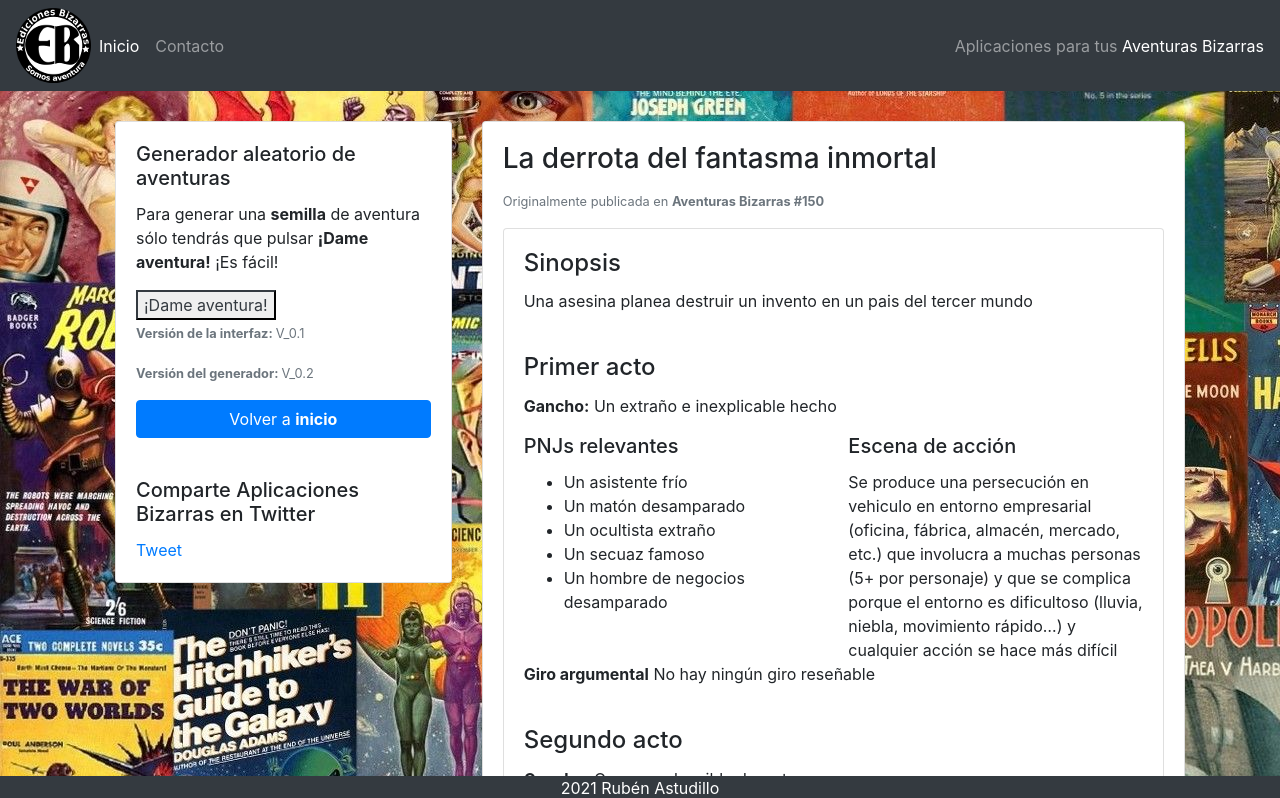
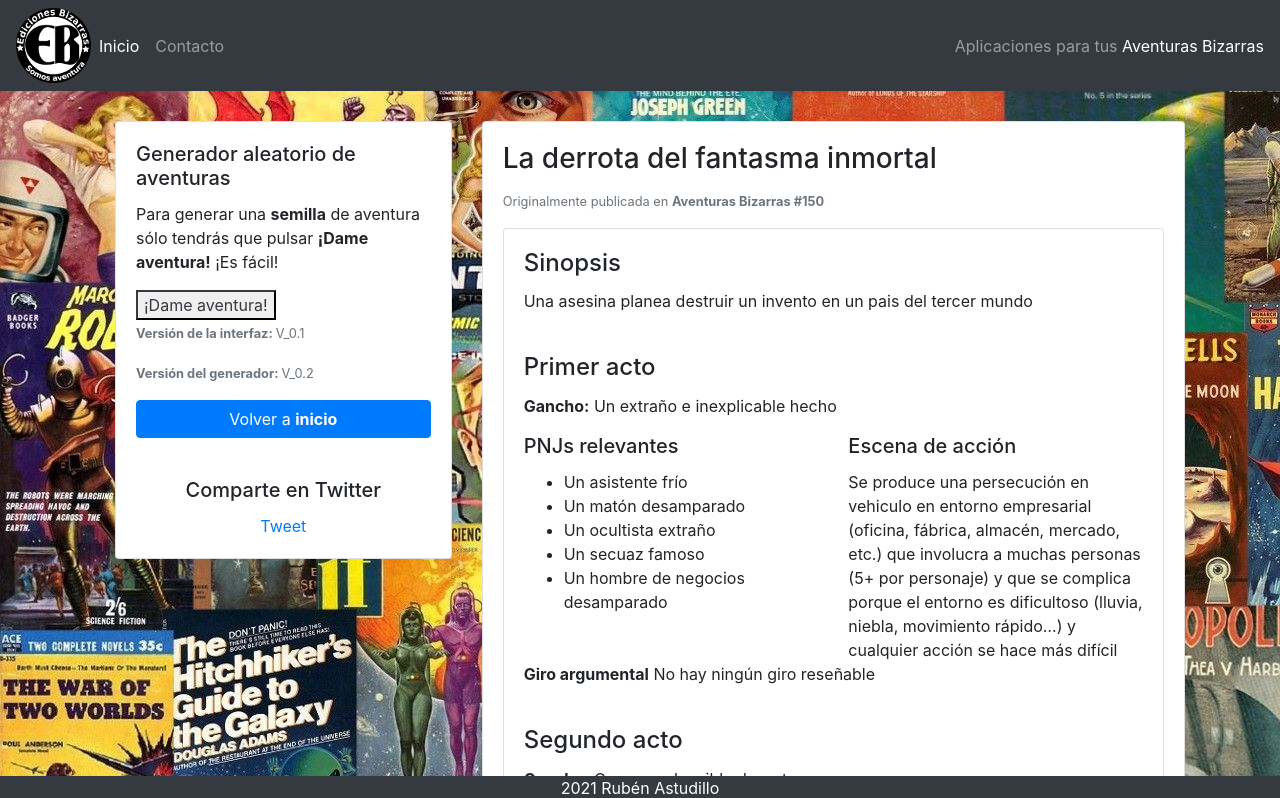
Before and after one commit to njiall/aventurasBizarras, an Angular app: page /#/generaAventuras in a window 1280 px wide. Shown: the top 798 px of the page. Built offline with nearby package versions, Linux system fonts and the light colour scheme.

Commit message:
Centro los botones de Twitter

```diff
--- a/src/app/components/generador-aventuras/generador-aventuras.component.html
+++ b/src/app/components/generador-aventuras/generador-aventuras.component.html
@@ -13,8 +13,8 @@
                         <!-- <a [routerLink]="['/aplicaciones']" class="btn btn-primary btn-block">Volver a <strong>aplicaciones</strong></a> -->
                         <a [routerLink]="['/inicio']" class="btn btn-primary btn-block">Volver a <strong>inicio</strong></a>
                     </div>
-                    <div class="card-body">
-                        <h5 class="card-title">Comparte Aplicaciones Bizarras en Twitter</h5>
+                    <div class="card-body text-center">
+                        <h5 class="card-title">Comparte en Twitter</h5>
                         <a href="https://twitter.com/share?ref_src=twsrc%5Etfw" class="twitter-share-button" data-size="large" data-text="Generador aleatorio de títulos pulp... ¡Pruébalo!" data-url="http://localhost:4200/#/generaAventuras" data-via="AventurasBizarr" data-hashtags="aplicacionesBizarras,generadorAventuras,Pulp"
                             data-related="" data-lang="es" data-show-count="true" target="_blank">Tweet</a>
                     </div>
--- a/src/app/components/generador-titulos/generador-titulos.component.html
+++ b/src/app/components/generador-titulos/generador-titulos.component.html
@@ -13,8 +13,8 @@
                         <!-- <a [routerLink]="['/aplicaciones']" class="btn btn-primary btn-block">Volver a <strong>aplicaciones</strong></a> -->
                         <a [routerLink]="['/inicio']" class="btn btn-primary btn-block">Volver a <strong>inicio</strong></a>
                     </div>
-                    <div class="card-body">
-                        <h5 class="card-title">Comparte Aplicaciones Bizarras en Twitter</h5>
+                    <div class="card-body text-center">
+                        <h5 class="card-title">Comparte en Twitter</h5>
                         <a href="https://twitter.com/share?ref_src=twsrc%5Etfw" class="twitter-share-button" data-size="large" data-text="Generador aleatorio de aventuras pulp... ¡Pruébalo!" data-url="http://localhost:4200/#/generadorTitulos" data-via="AventurasBizarras" data-hashtags="aplicacionesBizarras,generadorTitulos, Pulp"
                             data-related="" data-lang="es" data-show-count="true" target="_blank">Tweet</a>
                     </div>
--- a/src/app/components/inicio/inicio.component.html
+++ b/src/app/components/inicio/inicio.component.html
@@ -20,8 +20,8 @@
                         </p>
                         <a href="http://www.aventurasbizarras.com" target="_blank" class="card-link">Visita Aventuras Bizarras</a>
                     </div>
-                    <div class="card-body">
-                        <h5 class="card-title">Comparte Aplicaciones Bizarras en Twitter</h5>
+                    <div class="card-body text-center">
+                        <h5 class="card-title">Comparte en Twitter</h5>
                         <a href="https://twitter.com/share?ref_src=twsrc%5Etfw" class="twitter-share-button" data-size="large" data-text="¡Eh, un generador aleatorio de cositas pulp!" data-url="http://aplicaciones.aventurasbizarras.com" data-via="AventurasBizarr" data-hashtags="aplicacionesBizarras,Pulp"
                             data-related="" data-lang="es" data-show-count="true" target="_blank">Tweet</a>
                     </div>
```
